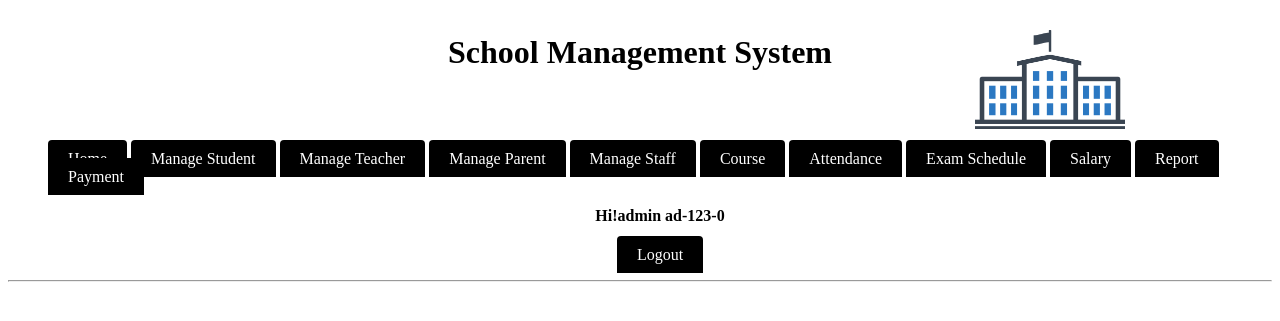
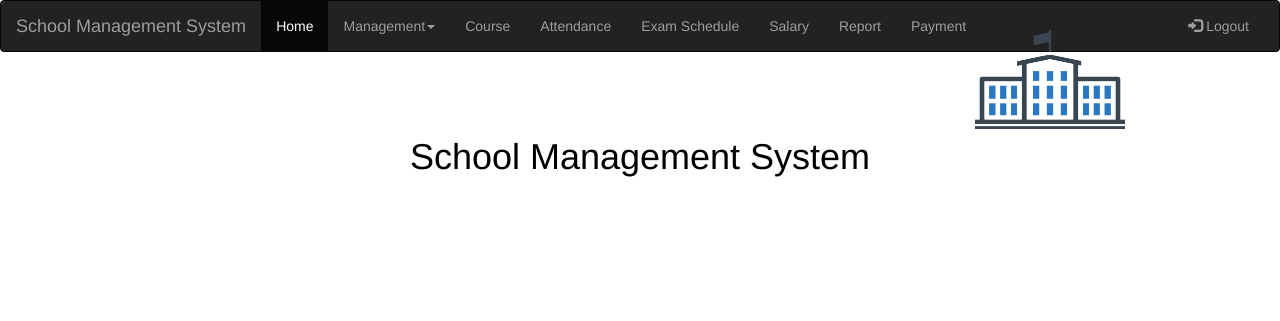
Before and after one commit to OkunrinmetaWebDevelopment/Projects, a PHP site: page /module/admin/index.php in a window 1280 px wide. Shown: the top 321 px of the page. Run offline with PHP 8.4, Linux system fonts and the light colour scheme; a user stored in the database is signed in; data comes from the database, SQL or seed files in the repository.

Commit message:
Adding Boostrap
Added a nav-bar for the admin page and modified the Login page

```diff
--- a/School-Management-System-With-PHP-master/module/admin/index.php
+++ b/School-Management-System-With-PHP-master/module/admin/index.php
@@ -3,34 +3,58 @@ include_once('main.php');
 ?>
 <html>
     <head>
+          <meta charset="utf-8">
+  <meta name="viewport" content="width=device-width, initial-scale=1">
+  <link rel="stylesheet" href="https://maxcdn.bootstrapcdn.com/bootstrap/3.3.7/css/bootstrap.min.css">
+  <script src="https://ajax.googleapis.com/ajax/libs/jquery/3.3.1/jquery.min.js"></script>
+  <script src="https://maxcdn.bootstrapcdn.com/bootstrap/3.3.7/js/bootstrap.min.js"></script>
+
         <link rel="stylesheet" type="text/css" href="../../source/CSS/style.css">
 		<script src = "JS/login_logout.js"></script>
 	</head>
     <body>
+
+        <nav class="navbar navbar-inverse">
+		  	<div class="container-fluid">
+		    	<div class="navbar-header">
+		      		<button type="button" class="navbar-toggle" data-toggle="collapse" data-target="#myNavbar">
+				        <span class="icon-bar"></span>
+				        <span class="icon-bar"></span>
+				        <span class="icon-bar"></span>
+		      		</button>
+		      		<a class="navbar-brand" href="index.php">School Management System</a>
+		    	</div>
+			    <div class="collapse navbar-collapse" id="myNavbar">
+			      	<ul class="nav navbar-nav">
+				        <li class="active"><a href="index.php">Home</a></li>
+				        <li class="dropdown">
+			          		<a class="dropdown-toggle" data-toggle="dropdown" href="#">Management<span class="caret"></span></a>
+			          		<ul class="dropdown-menu">
+					            <li><a href="manageStudent.php">Manage Student</a></li>
+					            <li><a href="manageTeacher.php">Manage Teacher</a></li>
+					            <li><a href="manageParent.php">Manage Parent</a></li>
+					            <li><a href="manageStaff.php">Manage Staff</a></li>
+			          		</ul>
+			        	</li>
+			       		<li><a href="course.php">Course</a></li>
+			        	<li><a href="attendance.php">Attendance</a></li>
+			        	<li><a href="examSchedule.php">Exam Schedule</a></li>
+			        	<li><a href="salary.php">Salary</a></li>
+			        	<li><a href="report.php">Report</a></li>
+			        	<li><a href="payment.php">Payment</a></li>
+			      	</ul>
+			      	<ul class="nav navbar-nav navbar-right">
+			        	 	<li><a href="logout.php" onmouseover="changemouseover(this);" onmouseout="changemouseout(this,'<?php echo ucfirst($loged_user_name);?>');"><span class="glyphicon glyphicon-log-in"></span> Logout</a></li>
+			      	</ul>
+			    </div>
+		  	</div>
+		</nav>
+		<br/><br/>
+		<div class="container">
 			<div class="header"><h1>School Management System</h1></div>
 			<div class="divtopcorner">
 				<img src="../../source/logo.jpg" height="150" width="150" alt="School Management System"/>
 			</div>
-			<br/><br/>
-				<ul>
-				    <li class="manulist">
-						    <a class ="menulista" href="index.php">Home</a>
-								<a class ="menulista" href="manageStudent.php">Manage Student</a>
-								<a class ="menulista" href="manageTeacher.php">Manage Teacher</a>
-								<a class ="menulista" href="manageParent.php">Manage Parent</a>
-								<a class ="menulista" href="manageStaff.php">Manage Staff</a>
-								<a class ="menulista" href="course.php">Course</a>
-								<a class ="menulista" href="attendance.php">Attendance</a>
-								<a class ="menulista" href="examSchedule.php">Exam Schedule</a>
-								<a class ="menulista" href="salary.php">Salary</a>
-								<a class ="menulista" href="report.php">Report</a>
-								<a class ="menulista" href="payment.php">Payment</a>
-								<div align="center">
-								<h4>Hi!admin <?php echo $check." ";?></h4>
-								    <a class ="menulista" href="logout.php" onmouseover="changemouseover(this);" onmouseout="changemouseout(this,'<?php echo ucfirst($loged_user_name);?>');"><?php echo "Logout";?></a>
 		</div>
-						</li>
-				</ul>
-			  <hr/>
 	</body>
 </html>
```
Also changed, not shown: School-Management-System-With-PHP-master/index.php (+18 -5 lines). Lines whose indentation alone changed are shown as unchanged.
